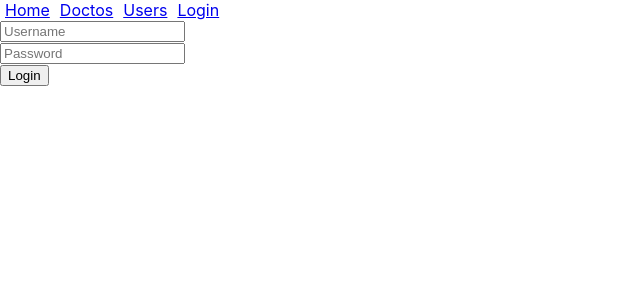
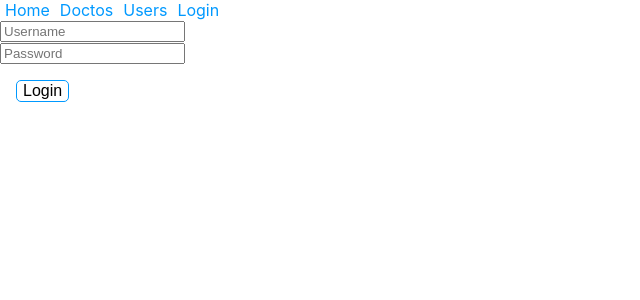
Before and after one commit to nosoyeseoscar/resolutix-app-mono-repo, a React (Create React App) app in the folder front/: page /login in a window 1280 px wide. Shown: the top 300 px of the page, without its empty margins (0-640 px from the left). Built offline with nearby package versions, Linux system fonts and the light colour scheme; no server answers.

Commit message:
applying styled components

```diff
--- a/front/src/App.js
+++ b/front/src/App.js
@@ -4,6 +4,8 @@ import { DoctoDetail } from './components/DoctoDetail'
 // Components
 import Doctos from './Doctos'
 import Login from './Login'
+import { StyledLink } from './components/StyledLink'
+
 // Hooks
 import { useUser } from './hooks/useUser'
 import { useDoctos } from './hooks/useDoctos'
@@ -23,13 +25,13 @@ const App = () => {
   return (
     <BrowserRouter>
       <header>
-        <Link to='/' style={inLineStyles}>Home</Link>
-        <Link to='/doctos' style={inLineStyles}>Doctos</Link>
-        <Link to='/users' style={inLineStyles}>Users</Link>
+        <StyledLink to='/' style={inLineStyles}>Home</StyledLink>
+        <StyledLink to='/doctos' style={inLineStyles}>Doctos</StyledLink>
+        <StyledLink to='/users' style={inLineStyles}>Users</StyledLink>
         {
           user
             ? <em>Logged as {user.name}</em>
-            : <Link to='/login' style={inLineStyles}>Login</Link>
+            : <StyledLink to='/login' style={inLineStyles}>Login</StyledLink>
         }
       </header>
       <Switch>
--- a/front/src/components/Button.js
+++ b/front/src/components/Button.js
@@ -0,0 +1,16 @@
+import styled from 'styled-components'
+
+export const Button = styled.button`
+    background: white;
+    font-size: 1em;
+    margin: 1em;
+    padding: 4px, 12px;
+    border: 1px solid #09f;
+    border-radius: 5px;
+    cursor: pointer;
+    transition: all .3s ease;
+
+    &:hover{
+        background: #09f;
+    }
+`
--- a/front/src/components/LoginForm.js
+++ b/front/src/components/LoginForm.js
@@ -1,5 +1,6 @@
 import { PropTypes } from 'prop-types'
 import { useState } from 'react'
+import { Button } from './Button'
 
 const useField = ({ type }) => {
   const [value, setValue] = useState()
@@ -35,7 +36,7 @@ export default function LoginForm ({ handleSubmit, ...props }) {
           placeholder='Password'
         />
       </div>
-      <button id='form-login-button'>Login</button>
+      <Button id='form-login-button'>Login</Button>
     </form>
 
   )
--- /dev/null
+++ b/front/src/components/StyledLink.js
@@ -0,0 +1,12 @@
+import styled from 'styled-components'
+import { Link } from 'react-router-dom'
+import { colors } from '../theme'
+
+export const StyledLink = styled(Link)`
+    color: ${colors.primary};
+    text-decoration: none;
+
+    &:hover{
+        border-bottom: 2px solid ${colors.primary};
+    }
+`
--- /dev/null
+++ b/front/src/theme.js
@@ -0,0 +1,3 @@
+export const colors = {
+  primary: '#09f'
+}
```
